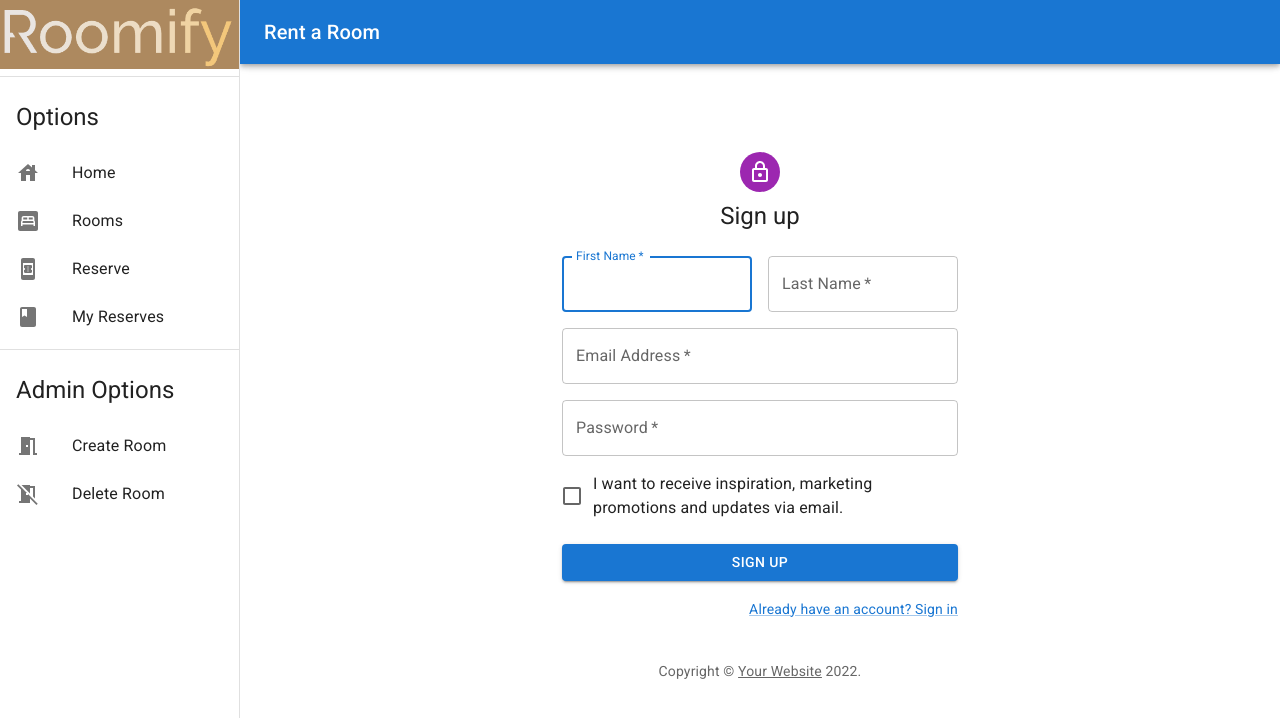
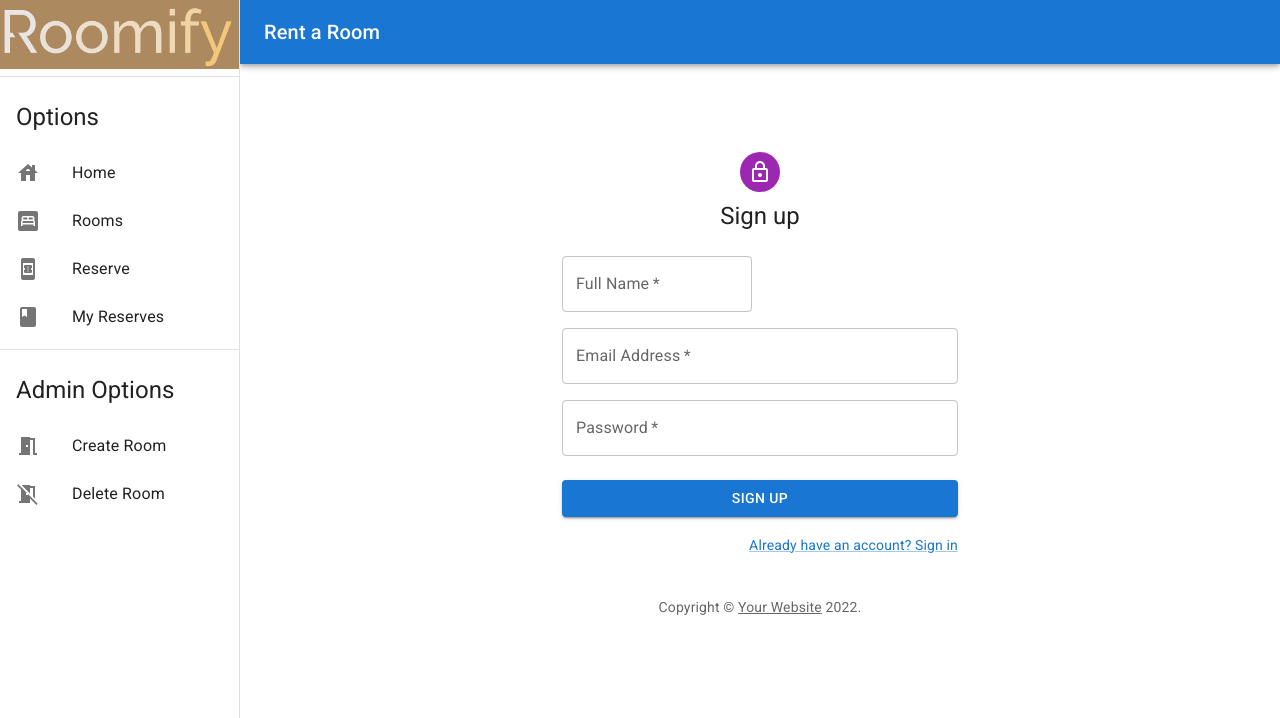
Before and after one commit to Andyveloper/Roomify-app, a React (Create React App) app: page /sign_up in a window 1280 px wide. Shown: the top 718 px of the page. Built offline with nearby package versions, Linux system fonts and the light colour scheme.

Commit message:
Create local state and POST method

```diff
--- a/src/pages/SignUp.jsx
+++ b/src/pages/SignUp.jsx
@@ -3,8 +3,6 @@ import Avatar from '@mui/material/Avatar';
 import Button from '@mui/material/Button';
 import CssBaseline from '@mui/material/CssBaseline';
 import TextField from '@mui/material/TextField';
-import FormControlLabel from '@mui/material/FormControlLabel';
-import Checkbox from '@mui/material/Checkbox';
 import Link from '@mui/material/Link';
 import Grid from '@mui/material/Grid';
 import Box from '@mui/material/Box';
@@ -12,6 +10,7 @@ import LockOutlinedIcon from '@mui/icons-material/LockOutlined';
 import Typography from '@mui/material/Typography';
 import Container from '@mui/material/Container';
 import { createTheme, ThemeProvider } from '@mui/material/styles';
+import { useState } from 'react';
 
 function Copyright(props) {
   return (
@@ -31,13 +30,37 @@ function Copyright(props) {
 const theme = createTheme();
 
 export default function SignUp() {
-  const handleSubmit = (event) => {
+  const [user, setUser] = useState(
+    {
+      user: {
+        name: '',
+        email: '',
+        password: '',
+        role: '',
+      },
+    },
+  );
+  const apiUrl = 'http://localhost:3000/signup';
+  const handleChange = async (e) => {
+    await setUser({
+      user: {
+        ...user.user,
+        [e.target.name]: e.target.value,
+      },
+    });
+    console.log(user);
+  };
+
+  const handleSubmit = async (event) => {
     event.preventDefault();
-    const data = new FormData(event.currentTarget);
-    console.log({
-      email: data.get('email'),
-      password: data.get('password'),
-    });
+    await fetch(apiUrl, {
+      method: 'POST',
+      body: JSON.stringify(user),
+      headers: {
+        'Content-Type': 'application/json',
+      },
+    })
+      .then((response) => response.json);
   };
 
   return (
@@ -62,23 +85,13 @@ export default function SignUp() {
             <Grid container spacing={2}>
               <Grid item xs={12} sm={6}>
                 <TextField
-                  autoComplete="given-name"
-                  name="firstName"
                   required
                   fullWidth
-                  id="firstName"
-                  label="First Name"
-                  autoFocus
-                />
-              </Grid>
-              <Grid item xs={12} sm={6}>
-                <TextField
-                  required
-                  fullWidth
-                  id="lastName"
-                  label="Last Name"
-                  name="lastName"
-                  autoComplete="family-name"
+                  id="fullName"
+                  label="Full Name"
+                  name="name"
+                  autoComplete="name"
+                  onChange={handleChange}
                 />
               </Grid>
               <Grid item xs={12}>
@@ -89,6 +102,7 @@ export default function SignUp() {
                   label="Email Address"
                   name="email"
                   autoComplete="email"
+                  onChange={handleChange}
                 />
               </Grid>
               <Grid item xs={12}>
@@ -100,12 +114,7 @@ export default function SignUp() {
                   type="password"
                   id="password"
                   autoComplete="new-password"
-                />
-              </Grid>
-              <Grid item xs={12}>
-                <FormControlLabel
-                  control={<Checkbox value="allowExtraEmails" color="primary" />}
-                  label="I want to receive inspiration, marketing promotions and updates via email."
+                  onChange={handleChange}
                 />
               </Grid>
             </Grid>
```
